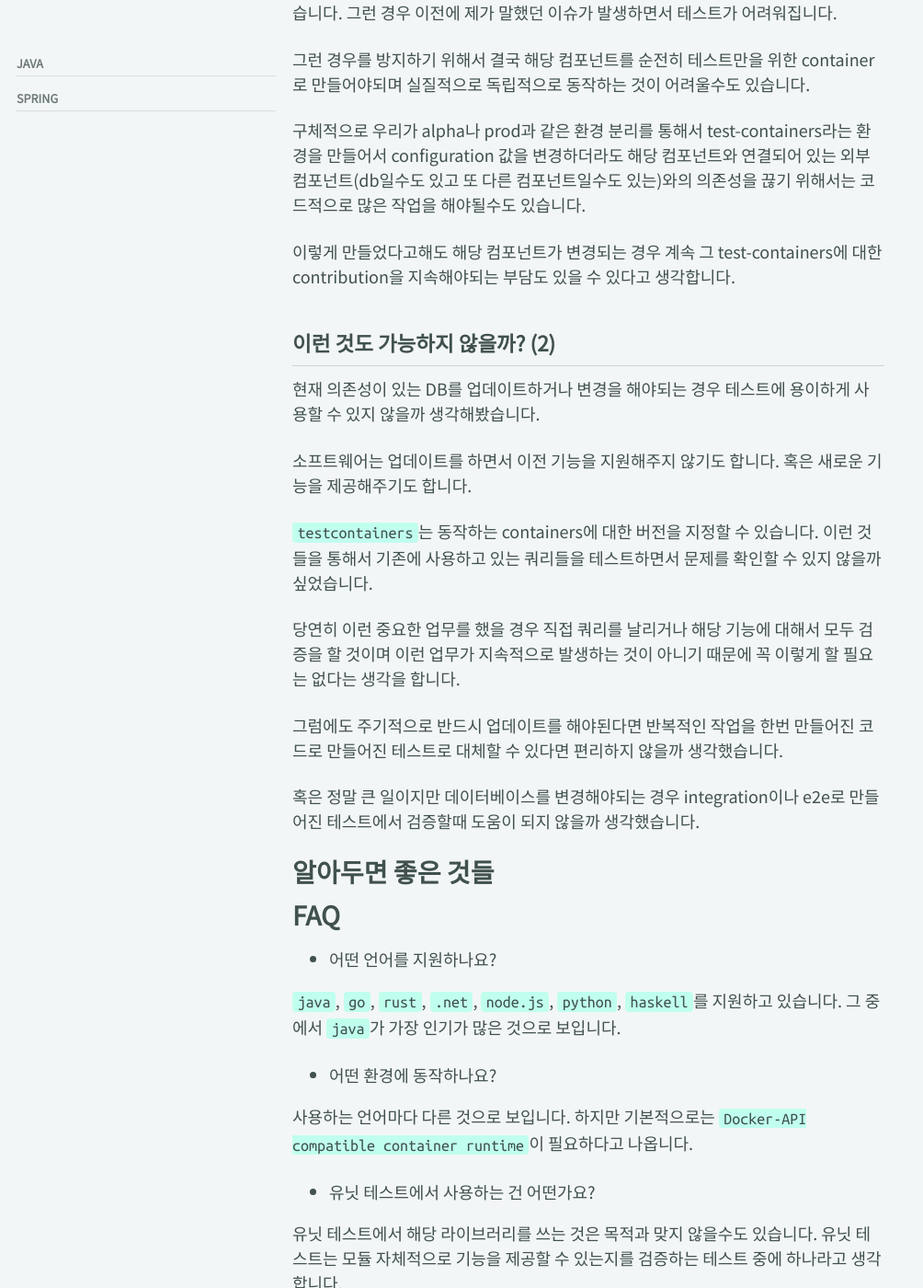
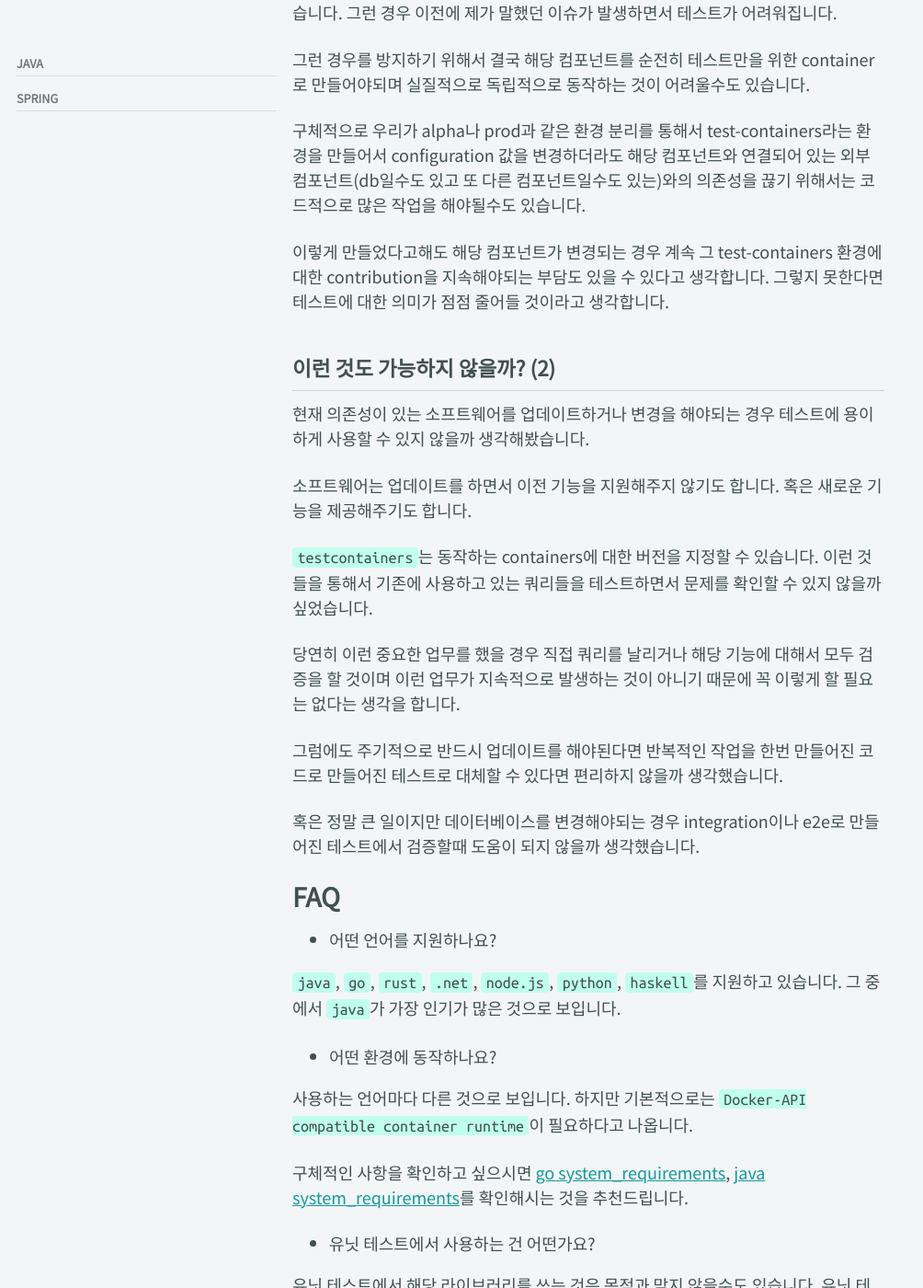
Before and after one commit to BaeJi77/BaeJi77.github.io, a Jekyll site: the page built from _posts/dev/golang/2023-05-07-integration-test-with-testcontainers-2.md, in a window 1280 px wide and 1400 px high, scrolled down 5036 px. Shown: the whole window at 92% size, without its empty margins (0-1004 px from the left). Built offline with Jekyll 4.4.1, drawn with Linux system fonts in a browser that asks for light colours; cached includes are drawn as plain includes; nearby versions of some CDN libraries; comment, search, counter and statistics services are not loaded; some of the changed text lies outside the part shown.

Commit message:
2023-05-07 testcontainers (2)

```diff
--- a/_posts/dev/golang/2023-05-07-integration-test-with-testcontainers-2.md
+++ b/_posts/dev/golang/2023-05-07-integration-test-with-testcontainers-2.md
@@ -172,11 +172,11 @@
 
 구체적으로 우리가 alpha나 prod과 같은 환경 분리를 통해서 test-containers라는 환경을 만들어서 configuration 값을 변경하더라도 해당 컴포넌트와 연결되어 있는 외부 컴포넌트(db일수도 있고 또 다른 컴포넌트일수도 있는)와의 의존성을 끊기 위해서는 코드적으로 많은 작업을 해야될수도 있습니다.
 
-이렇게 만들었다고해도 해당 컴포넌트가 변경되는 경우 계속 그 test-containers에 대한 contribution을 지속해야되는 부담도 있을 수 있다고 생각합니다.
+이렇게 만들었다고해도 해당 컴포넌트가 변경되는 경우 계속 그 test-containers 환경에 대한 contribution을 지속해야되는 부담도 있을 수 있다고 생각합니다. 그렇지 못한다면 테스트에 대한 의미가 점점 줄어들 것이라고 생각합니다.
 
 ## 이런 것도 가능하지 않을까? (2)
 
-현재 의존성이 있는 DB를 업데이트하거나 변경을 해야되는 경우 테스트에 용이하게 사용할 수 있지 않을까 생각해봤습니다.
+현재 의존성이 있는 소프트웨어를 업데이트하거나 변경을 해야되는 경우 테스트에 용이하게 사용할 수 있지 않을까 생각해봤습니다.
 
 소프트웨어는 업데이트를 하면서 이전 기능을 지원해주지 않기도 합니다. 혹은 새로운 기능을 제공해주기도 합니다.
 
@@ -188,8 +188,6 @@
 
 혹은 정말 큰 일이지만 데이터베이스를 변경해야되는 경우 integration이나 e2e로 만들어진 테스트에서 검증할때 도움이 되지 않을까 생각했습니다.
 
-# 알아두면 좋은 것들
-
 # FAQ
 
 - 어떤 언어를 지원하나요?
@@ -200,6 +198,8 @@
 - 어떤 환경에 동작하나요?
 
 사용하는 언어마다 다른 것으로 보입니다. 하지만 기본적으로는 `Docker-API compatible container runtime`이 필요하다고 나옵니다.
+
+구체적인 사항을 확인하고 싶으시면 [go system_requirements](https://golang.testcontainers.org/system_requirements/), [java system_requirements](https://www.testcontainers.org/supported_docker_environment/)를 확인해시는 것을 추천드립니다.
 
 
 - 유닛 테스트에서 사용하는 건 어떤가요?
@@ -217,4 +217,4 @@
 
 이번에는 실질적으로 여러 프로젝트에서 어떻게 사용하고 있는지에 대해서 알아봤습니다. 이번 글을 쓰면서 조금 더 다양한 생각이 들었고 그것을 직접 사용해본 경험도 좋았던 것 같습니다.
 
-당연히 오픈소스 말고도 더 높은 수준으로 사용하고 있는 프로젝트도 있을 것이라고 생각합니다만 이 글을 통해서 글을 읽으신 분들이 여러 방법에 대해서 생각할 수 있는 기회였으면 좋겠다고 생각합니다.
+이번 글에서 소개한 오픈소스 말고도 더 높은 수준으로 `testcontainers`를 사용하고 있는 프로젝트가 있다고 생각합니다. 그럼에도 이 글을 통해서 글을 읽으신 분들이 여러 방법에 대해서 생각할 수 있는 기회였으면 좋겠다고 생각합니다.
```
